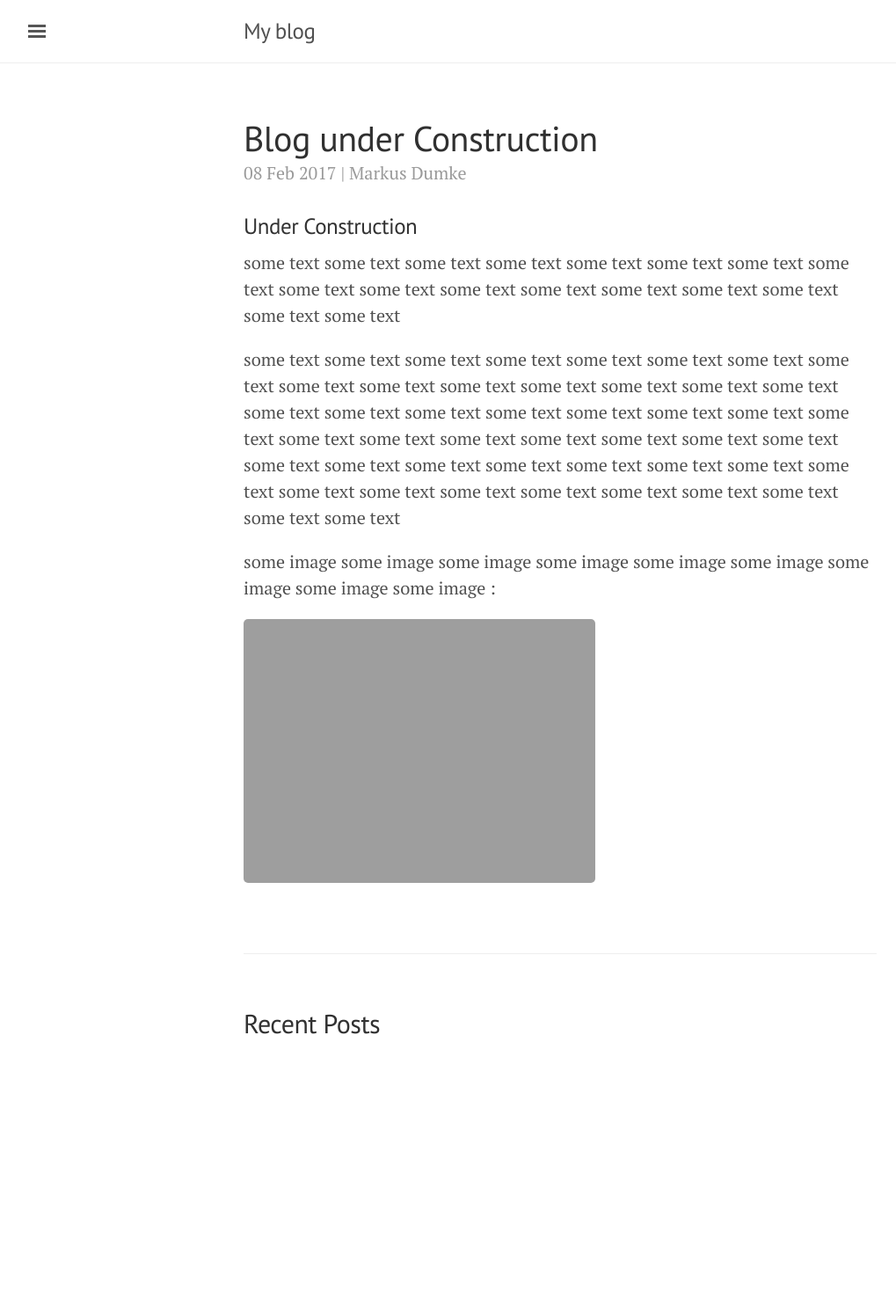
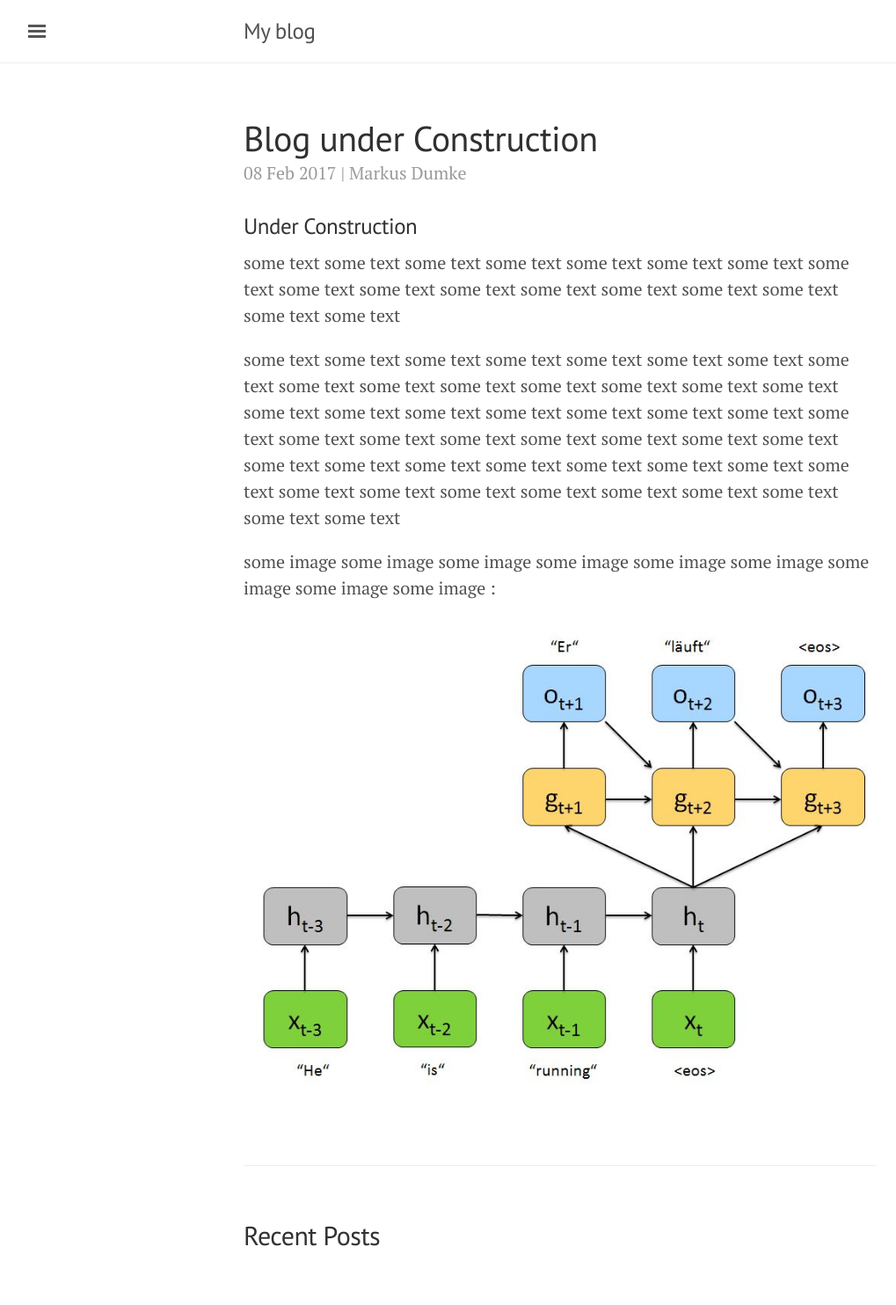
Before and after one commit to markdumke/Blog, a Jekyll site: the page built from _posts/2017-02-08-construction.md, in a window 1280 px wide. Shown: the whole page at 88% size, without its empty margins (3-1022 px from the left). Built offline with Jekyll 4.4.1, drawn with Linux system fonts in a browser that asks for light colours; comment, search, counter and statistics services are not loaded; before the commit the page ends 1242 px from its top, so only the background shows below that.

Commit message:
image link changed

```diff
--- a/_posts/2017-02-08-construction.md
+++ b/_posts/2017-02-08-construction.md
@@ -15,6 +15,6 @@ some text some text some text some text some text some text some text some text
 
 some image some image some image some image some image some image some image some image some image :
 
-![My helpful screenshot]({{ site.url }}/assets/mod_bidirectional_rnn2.JPG)
+![My helpful screenshot]({{ site.url }}/assets/encoder_decoder.JPG)
 
 {% include disqus.html %}
```
